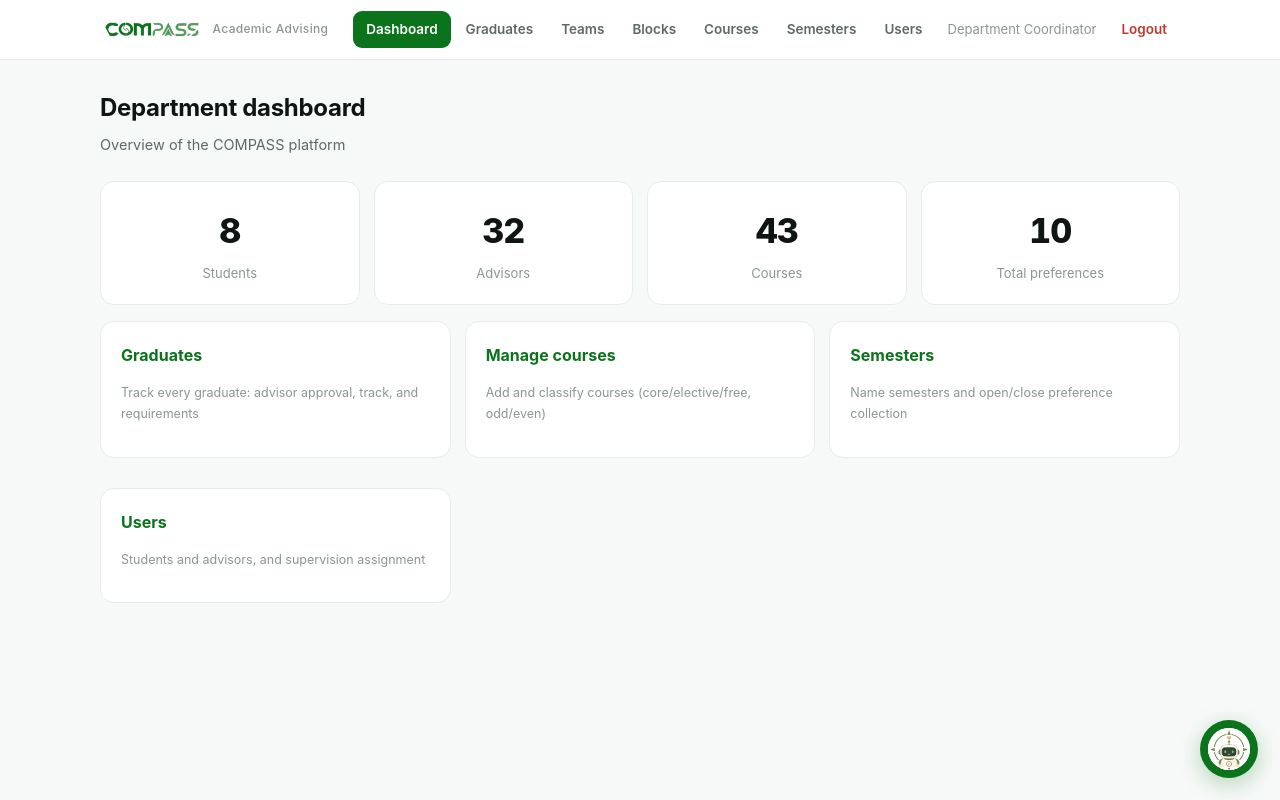
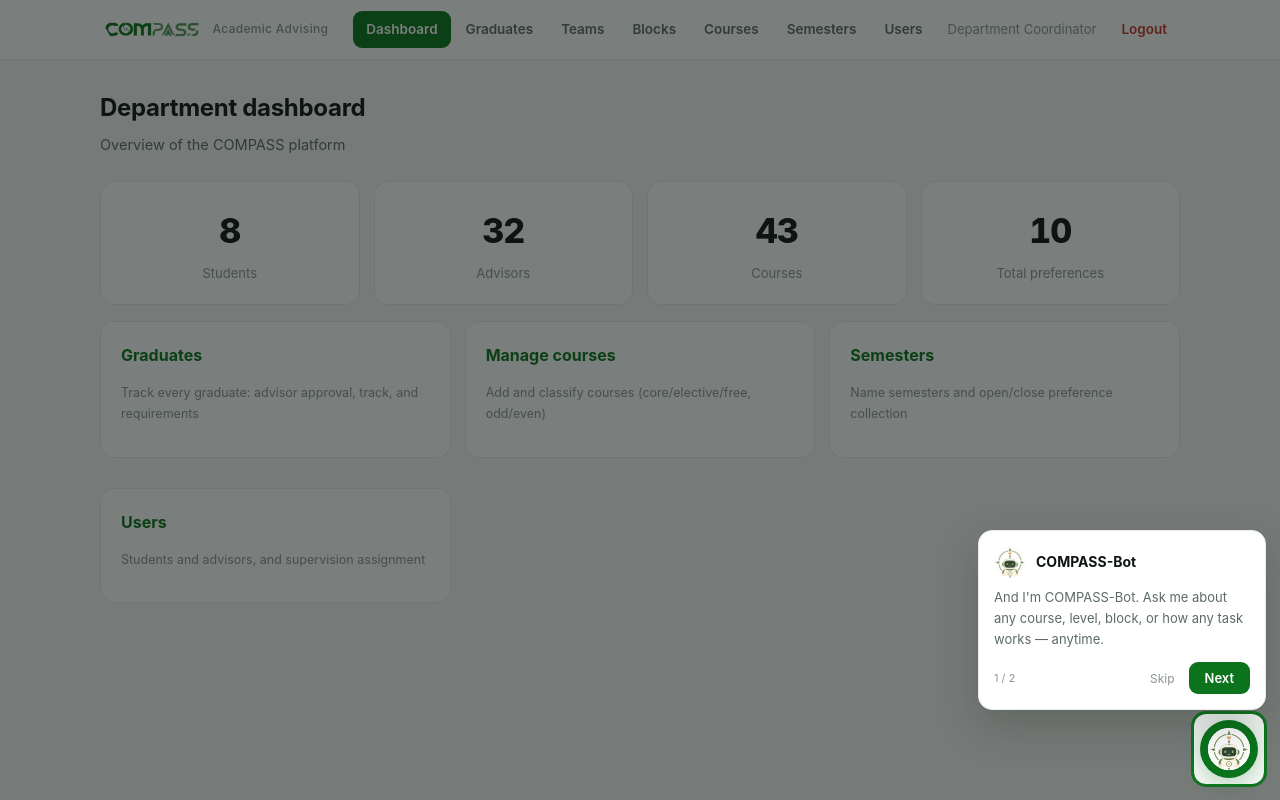
Before and after one commit to soomabaradei-coder/COMPASS, a Flask app: page /admin in a window 1280 px wide. Run offline with Flask 2, Linux system fonts and the light colour scheme; a user stored in the database is signed in; data comes from the database, SQL or seed files in the repository.

Commit message:
Add files via upload

```diff
--- a/static/styles.css
+++ b/static/styles.css
@@ -30,6 +30,12 @@ a{color:var(--accent);text-decoration:none}
 .nav a.active{background:var(--accent);color:#fff}
 .nav .who{font-size:13px;color:var(--faint);padding:7px 10px}
 .nav .logout{color:var(--danger)}
+.menu-toggle{display:none;flex-direction:column;justify-content:center;gap:4px;
+  width:38px;height:38px;border:1px solid var(--line);border-radius:10px;background:#fff;cursor:pointer;padding:0;flex:0 0 auto}
+.menu-toggle span{display:block;width:18px;height:2px;background:var(--ink);margin:0 auto;border-radius:2px;transition:.2s}
+body.nav-open .menu-toggle span:nth-child(1){transform:translateY(6px) rotate(45deg)}
+body.nav-open .menu-toggle span:nth-child(2){opacity:0}
+body.nav-open .menu-toggle span:nth-child(3){transform:translateY(-6px) rotate(-45deg)}
 
 /* Layout */
 .container{max-width:1120px;margin:0 auto;padding:28px 20px 64px}
@@ -145,11 +151,13 @@ input:focus,select:focus,textarea:focus{outline:none;border-color:var(--accent);
 .content{flex:1;min-width:0;padding:28px 24px 64px}
 @media(max-width:820px){
   .shell{flex-direction:column}
-  /* Warm, comfortable, vertical task list on phones */
-  .sidebar{width:100%;flex:none;min-height:0;position:static;display:block;
+  .menu-toggle{display:flex}
+  /* Tasks hidden behind the menu button; revealed on tap (like a drawer) */
+  .sidebar{display:none;width:100%;flex:none;min-height:0;position:static;
     background:#faf7f1;                       /* warm cream surface */
     border-inline-start:none;border-bottom:1px solid var(--line);
     padding:16px 14px 10px}
+  body.nav-open .sidebar{display:block}
   .sidebar-title{font-size:17px;padding:2px 6px 8px}
   .side-section{padding:14px 6px 8px;font-size:12.5px;color:var(--muted)}
   .side-group{margin-bottom:2px}
--- /dev/null
+++ b/templates/_tour.html
@@ -0,0 +1,79 @@
+<style>
+.tour{position:fixed;inset:0;z-index:80}
+.tour[hidden]{display:none}
+.tour-ring{position:absolute;display:none;border-radius:12px;pointer-events:none;
+  box-shadow:0 0 0 3px rgba(11,115,28,.95), 0 0 0 9999px rgba(14,21,18,.55);
+  transition:top .2s,left .2s,width .2s,height .2s}
+.tour-tip{position:absolute;z-index:81;background:#fff;border:1px solid var(--line,#e7ece8);
+  border-radius:14px;box-shadow:0 16px 44px rgba(14,21,18,.22);width:288px;max-width:calc(100vw - 28px);padding:15px}
+.tour-tip .h{display:flex;align-items:center;gap:10px;margin-bottom:9px}
+.tour-tip .h img{width:32px;height:32px;border-radius:50%;background:#fff}
+.tour-tip .h b{font-size:14px;color:var(--ink,#0e1512)}
+.tour-tip p{font-size:13px;color:var(--muted,#5c6b62);margin:0 0 13px;line-height:1.6}
+.tour-tip .row{display:flex;justify-content:space-between;align-items:center}
+.tour-tip .dots{font-size:11px;color:var(--faint,#8a978e)}
+.tour-tip .btns{display:flex;gap:8px}
+.tour-tip .skip{font-size:12px;color:var(--faint,#8a978e);background:none;border:none;cursor:pointer;font-family:inherit}
+.tour-tip .next{background:var(--accent,#0b731c);color:#fff;border:none;border-radius:9px;padding:8px 16px;
+  font-weight:600;font-size:13px;cursor:pointer;font-family:inherit}
+</style>
+
+<div class="tour" id="tour" hidden>
+  <div class="tour-ring" id="tourRing"></div>
+  <div class="tour-tip" id="tourTip">
+    <div class="h"><img src="/static/bot-avatar.png?v=2" alt="COMPASS-Bot"><b>COMPASS-Bot</b></div>
+    <p id="tourText"></p>
+    <div class="row">
+      <span class="dots" id="tourDots"></span>
+      <span class="btns">
+        <button class="skip" id="tourSkip" type="button">Skip</button>
+        <button class="next" id="tourNext" type="button">Next</button>
+      </span>
+    </div>
+  </div>
+</div>
+<script>
+  (function(){
+    try{ if(localStorage.getItem('compass_tour_done')) return; }catch(e){}
+    var tour=document.getElementById('tour'), ring=document.getElementById('tourRing'),
+        tip=document.getElementById('tourTip'), txt=document.getElementById('tourText'),
+        dots=document.getElementById('tourDots'), next=document.getElementById('tourNext'), skip=document.getElementById('tourSkip');
+    if(!tour) return;
+    var menuBtn=document.getElementById('menuToggle');
+    var menuVisible = menuBtn && getComputedStyle(menuBtn).display!=='none';
+    var navEl = menuVisible ? menuBtn : document.querySelector('.sidebar');
+    var fab=document.getElementById('botFab');
+    var steps=[];
+    if(navEl) steps.push({el:navEl, text: menuVisible
+      ? "This is your menu. Tap here anytime to open your tasks — your whole journey from enrollment to graduation."
+      : "This is your task menu — your whole journey from enrollment to graduation. Pick any step from here."});
+    if(fab) steps.push({el:fab, text:"And I'm COMPASS-Bot. Ask me about any course, level, block, or how any task works — anytime."});
+    steps.push({el:null, text:"That's it — you're ready. Welcome to COMPASS."});
+    if(!steps.length){ return; }
+    var i=0;
+    function place(s){
+      tip.style.transform='';
+      if(s.el){
+        var r=s.el.getBoundingClientRect(), p=6;
+        ring.style.display='block';
+        ring.style.top=(r.top-p)+'px'; ring.style.left=(r.left-p)+'px';
+        ring.style.width=(r.width+p*2)+'px'; ring.style.height=(r.height+p*2)+'px';
+        var w=Math.min(288, window.innerWidth-28);
+        tip.style.left=Math.max(14, Math.min(window.innerWidth-w-14, r.left))+'px';
+        if(r.bottom+190 < window.innerHeight){ tip.style.top=(r.bottom+12)+'px'; }
+        else { tip.style.top=Math.max(14, r.top-190)+'px'; }
+      } else {
+        ring.style.display='none';
+        tip.style.left='50%'; tip.style.top='50%'; tip.style.transform='translate(-50%,-50%)';
+      }
+      txt.textContent=s.text;
+      dots.textContent=(i+1)+' / '+steps.length;
+      next.textContent=(i===steps.length-1)?'Got it':'Next';
+    }
+    function done(){ tour.hidden=true; try{localStorage.setItem('compass_tour_done','1');}catch(e){} }
+    next.addEventListener('click', function(){ i++; if(i>=steps.length){done();return;} place(steps[i]); });
+    skip.addEventListener('click', done);
+    window.addEventListener('resize', function(){ if(!tour.hidden) place(steps[i]); });
+    setTimeout(function(){ tour.hidden=false; place(steps[0]); }, 400);
+  })();
+</script>
--- a/templates/base.html
+++ b/templates/base.html
@@ -4,7 +4,7 @@
   <meta charset="utf-8">
   <meta name="viewport" content="width=device-width, initial-scale=1">
   <title>{% block title %}COMPASS{% endblock %}</title>
-  <link rel="stylesheet" href="{{ url_for('static', filename='styles.css') }}?v=10">
+  <link rel="stylesheet" href="{{ url_for('static', filename='styles.css') }}?v=11">
   <link rel="icon" href="/static/icon-192.png">
   <link rel="manifest" href="/static/manifest.json">
   <meta name="theme-color" content="#0b731c">
@@ -19,6 +19,9 @@
   {% if user %}
   <header class="topbar">
     <div class="topbar-inner">
+      {% if user['role'] == 'student' %}
+      <button class="menu-toggle" id="menuToggle" type="button" aria-label="Menu"><span></span><span></span><span></span></button>
+      {% endif %}
       <a class="brand" href="{{ url_for('about') }}">
         <img src="{{ url_for('static', filename='logo.png') }}" alt="COMPASS">
         <span class="sub">Academic Advising</span>
@@ -86,5 +89,16 @@
 
   {% include '_bot.html' %}
   {% include '_install.html' %}
+  {% include '_tour.html' %}
+  <script>
+    (function(){
+      var t=document.getElementById('menuToggle');
+      if(!t) return;
+      t.addEventListener('click', function(){ document.body.classList.toggle('nav-open'); });
+      document.querySelectorAll('.side-link').forEach(function(a){
+        a.addEventListener('click', function(){ document.body.classList.remove('nav-open'); });
+      });
+    })();
+  </script>
 </body>
 </html>
```
Also changed, not shown: 1 other file.
